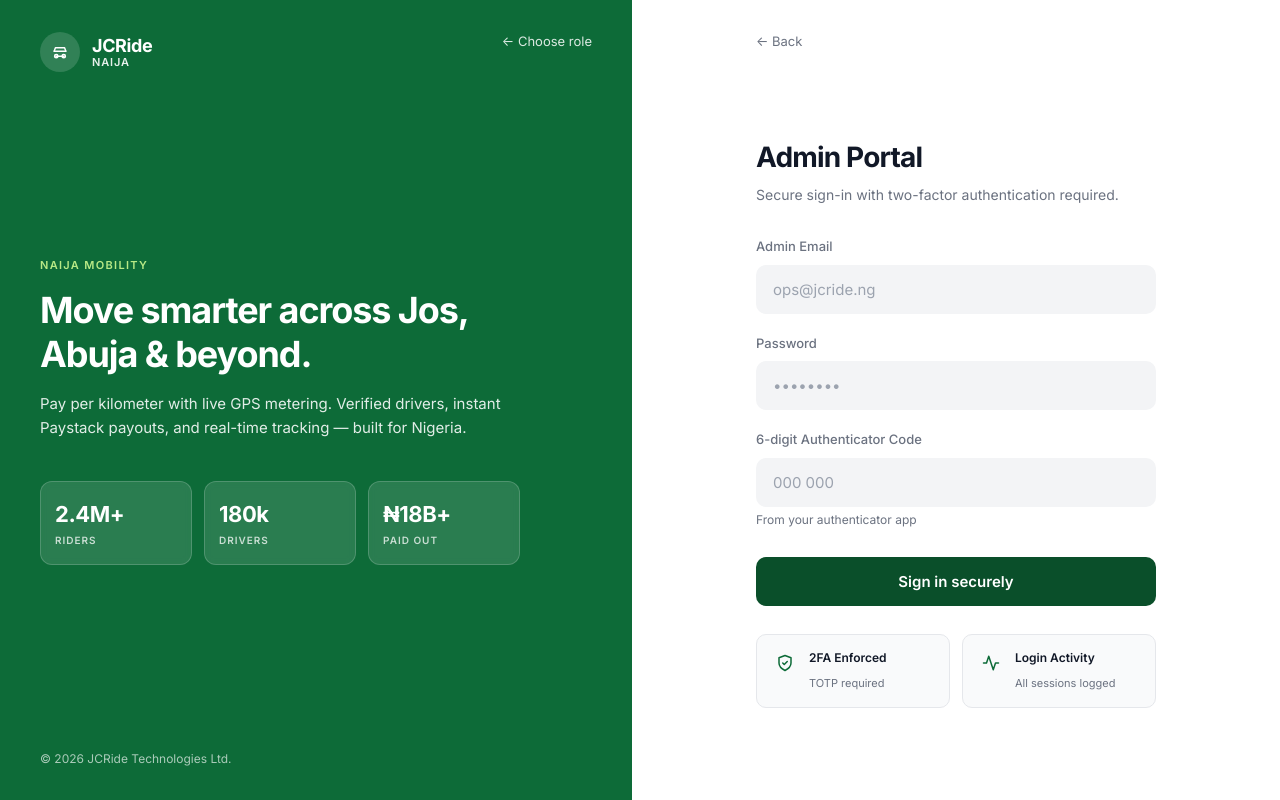
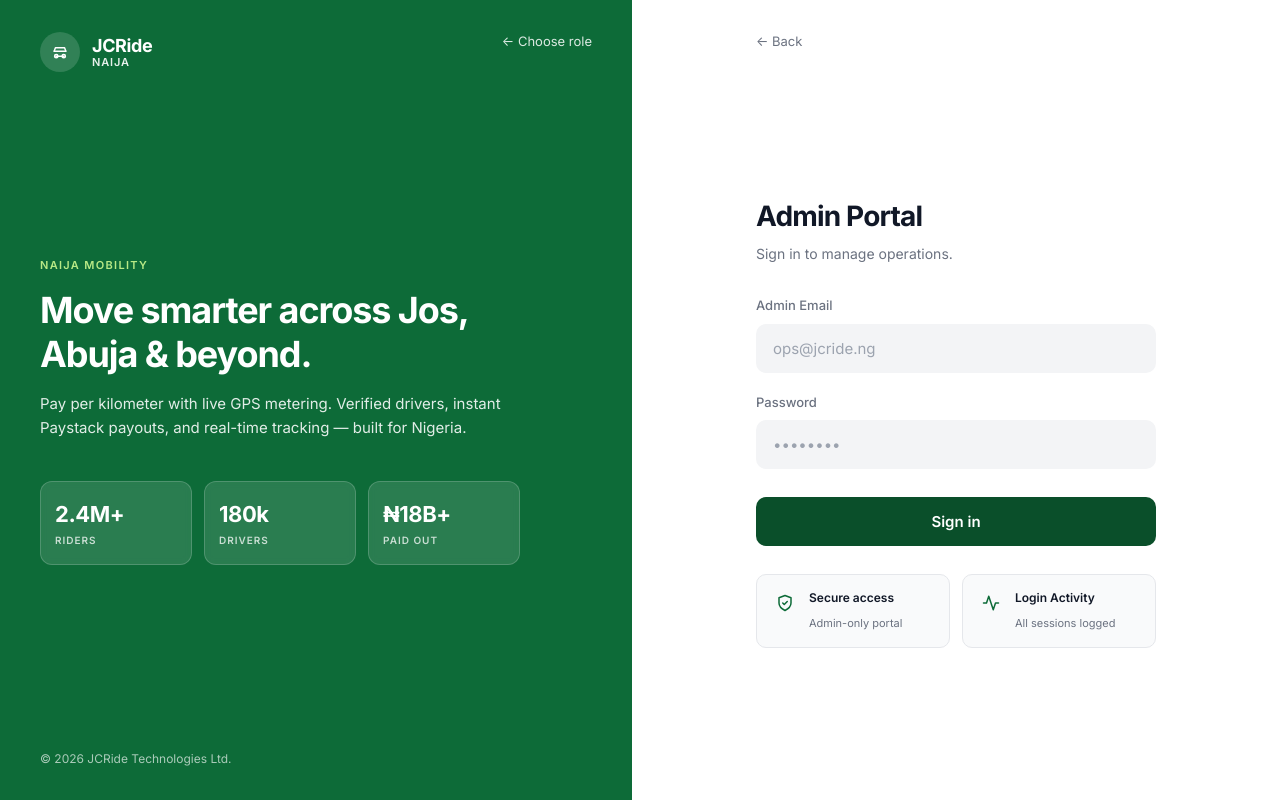
Before and after one commit to Afresh-Revolution/JCRide-front, a Flask app: page /admin/login in a window 1280 px wide. Run offline with Flask 3, Linux system fonts and the light colour scheme.

Commit message:
William: Adminlogin

```diff
--- a/app/routes/admin.py
+++ b/app/routes/admin.py
@@ -1,7 +1,7 @@
 from datetime import datetime, timedelta, timezone
 from functools import wraps
 
-from flask import Blueprint, flash, jsonify, redirect, render_template, request, session, url_for
+from flask import Blueprint, flash, get_flashed_messages, jsonify, redirect, render_template, request, session, url_for
 
 from app.services.api_client import (
     ApiError,
@@ -211,16 +211,12 @@
 
     email = ""
     if request.method == "POST":
+        get_flashed_messages()
         email = request.form.get("email", "").strip()
         password = request.form.get("password", "")
-        totp_raw = request.form.get("totp_code", "").replace(" ", "")
-
-        if len(totp_raw) != 6 or not totp_raw.isdigit():
-            flash("Enter a valid 6-digit authenticator code.", "error")
-            return render_template("admin/login.html", email=email)
 
         try:
-            result = admin_login(email, password, totp_raw)
+            result = admin_login(email, password)
             session["admin_token"] = result.get("access_token")
             session["admin_email"] = email
             flash("Signed in successfully.", "success")
--- a/app/services/api_client.py
+++ b/app/services/api_client.py
@@ -62,11 +62,11 @@
 
 
 def login_with_joscity_fallback(email_or_phone, password):
-    """Try JC-Ride login first; on invalid credentials, try JosCity login."""
+    """Try JC-Ride login first; on missing/invalid credentials, try JosCity login."""
     try:
         return login(email_or_phone, password)
     except ApiError as exc:
-        if exc.status_code in (401, 403):
+        if exc.status_code in (401, 403, 404):
             return joscity_login(email_or_phone, password)
         raise
 
@@ -84,11 +84,11 @@
     return _request("GET", f"{API_PREFIX}/auth/me", token=token)
 
 
-def admin_login(email, password, totp_code):
+def admin_login(email, password):
     return _request(
         "POST",
         f"{API_PREFIX}/admin/auth/login",
-        json={"email": email, "password": password, "totp_code": totp_code},
+        json={"email": email, "password": password},
     )
 
 
--- a/app/static/css/auth-signup.css
+++ b/app/static/css/auth-signup.css
@@ -28,6 +28,10 @@
 
 .auth-signup__progress-bar--3 {
   grid-template-columns: repeat(3, minmax(0, 1fr));
+}
+
+.auth-signup__progress-bar--4 {
+  grid-template-columns: repeat(4, minmax(0, 1fr));
 }
 
 .auth-signup__progress-bar--5 {
--- a/app/templates/admin/login.html
+++ b/app/templates/admin/login.html
@@ -56,7 +56,7 @@
       <div class="admin-panel-right__inner">
       <header class="admin-form-header">
         <h1>Admin Portal</h1>
-        <p>Secure sign-in with two-factor authentication required.</p>
+        <p>Sign in to manage operations.</p>
       </header>
 
       {% with messages = get_flashed_messages(with_categories=true) %}
@@ -93,23 +93,7 @@
           >
         </div>
 
-        <div class="admin-field">
-          <label for="totp_code">6-digit Authenticator Code</label>
-          <input
-            type="text"
-            id="totp_code"
-            name="totp_code"
-            inputmode="numeric"
-            autocomplete="one-time-code"
-            placeholder="000 000"
-            maxlength="7"
-            pattern="[0-9]{3} [0-9]{3}"
-            required
-          >
-          <span class="admin-field__hint">From your authenticator app</span>
-        </div>
-
-        <button type="submit" class="admin-btn-submit">Sign in securely</button>
+        <button type="submit" class="admin-btn-submit">Sign in</button>
       </form>
 
       <div class="admin-security-cards">
@@ -121,8 +105,8 @@
             </svg>
           </div>
           <div class="admin-security-card__text">
-            <strong>2FA Enforced</strong>
-            <span>TOTP required</span>
+            <strong>Secure access</strong>
+            <span>Admin-only portal</span>
           </div>
         </div>
         <div class="admin-security-card">
@@ -142,23 +126,3 @@
   </main>
 </div>
 {% endblock %}
-{% block scripts %}
-<script>
-(function () {
-  const input = document.getElementById("totp_code");
-  if (!input) return;
-
-  input.addEventListener("input", function () {
-    const digits = this.value.replace(/\D/g, "").slice(0, 6);
-    this.value = digits.length > 3
-      ? digits.slice(0, 3) + " " + digits.slice(3)
-      : digits;
-  });
-
-  document.getElementById("admin-login-form").addEventListener("submit", function () {
-    const raw = input.value.replace(/\s/g, "");
-    input.value = raw;
-  });
-})();
-</script>
-{% endblock %}
```
Also changed, not shown: app/routes/main.py (+19 -50 lines), app/templates/auth/driver_register.html (+8 -36 lines), app/templates/auth/login_split.html (+6 -2 lines).
